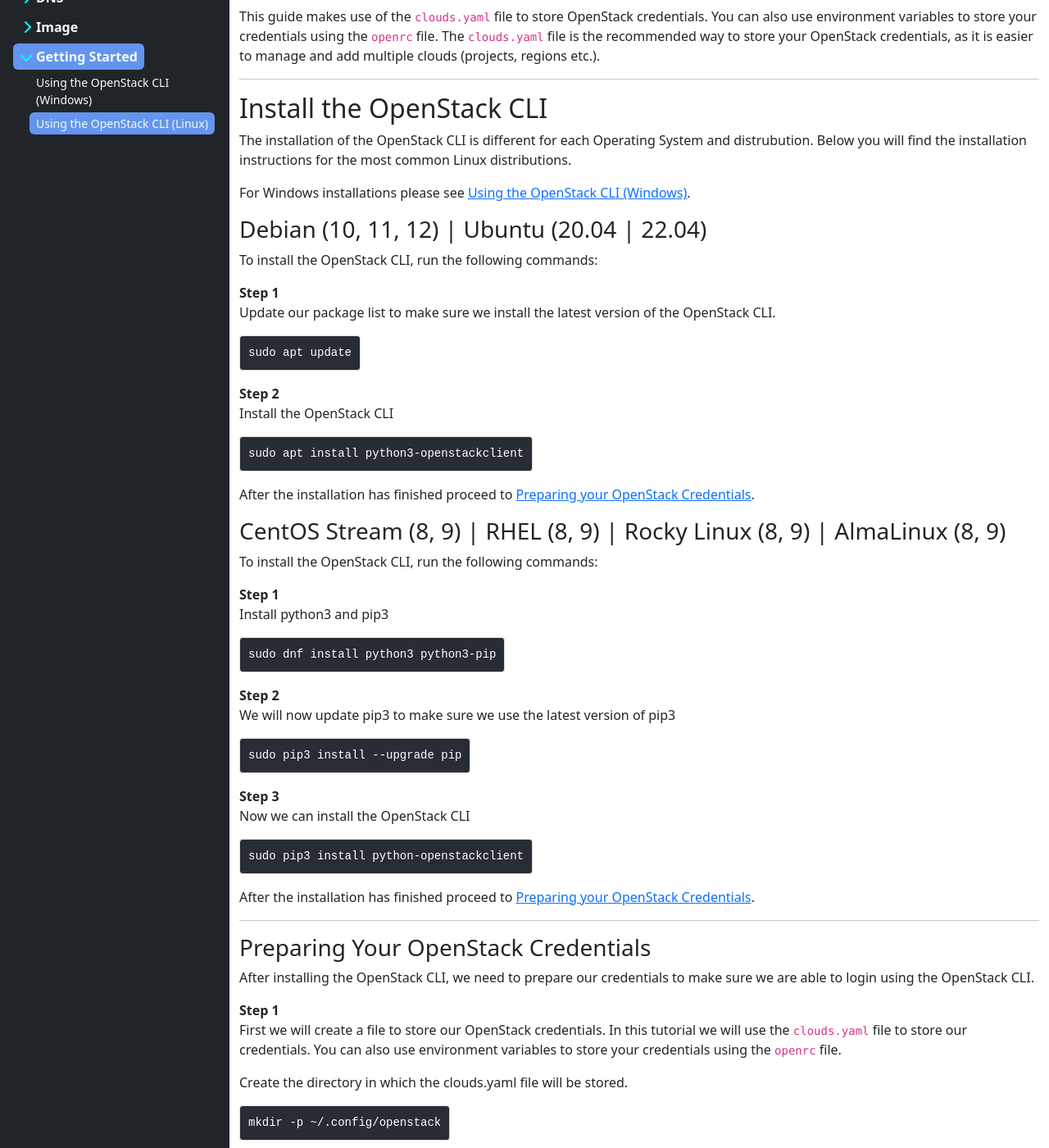
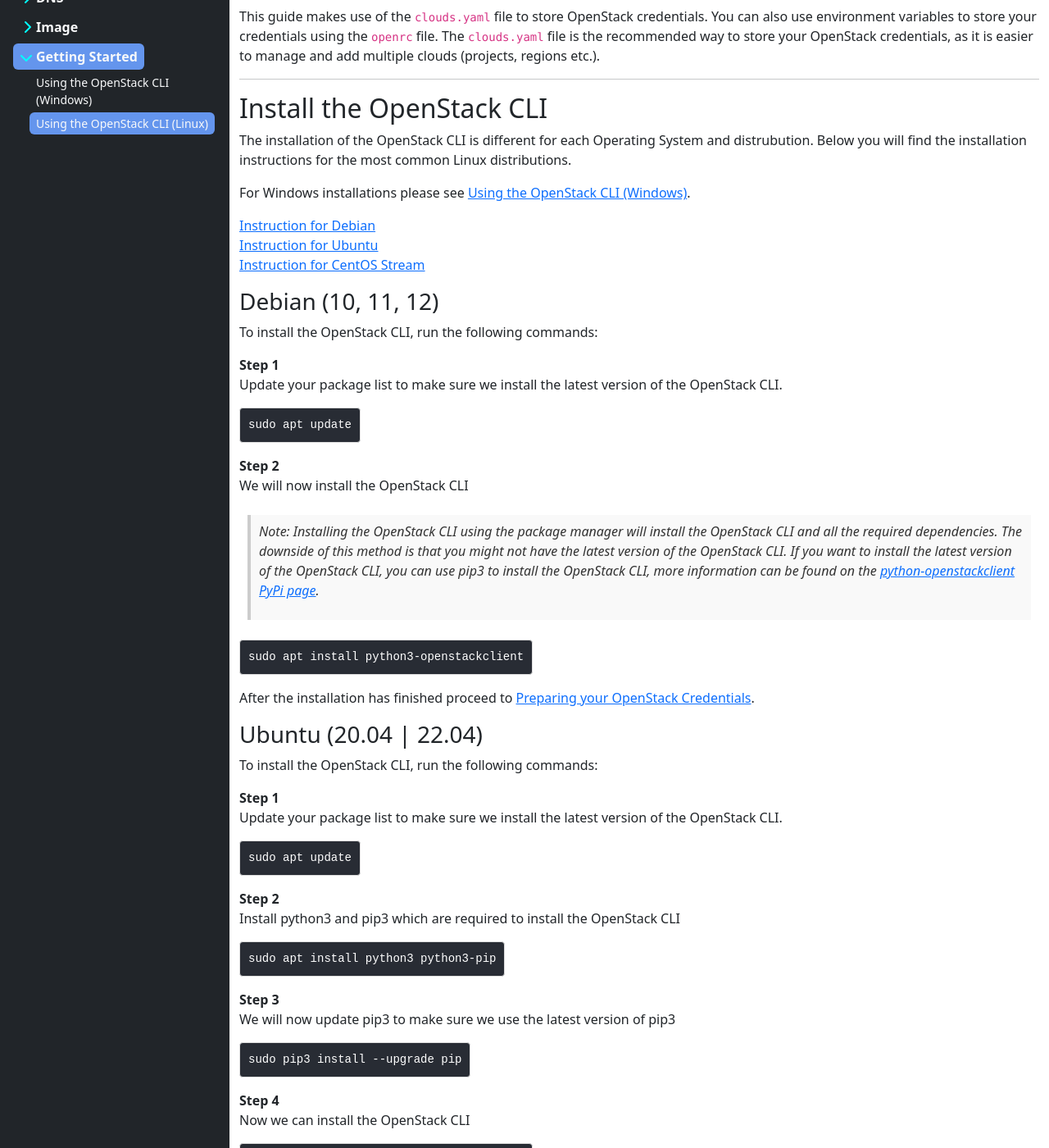
Before and after one commit to bkranendonk/OpenStack-Docs, a Jekyll site: the page built from _posts/getting-started/2024-03-04-using-the-cli-linux.md, in a window 1280 px wide and 1400 px high, scrolled down 288 px. Shown: the whole window at 82% size. Built offline with Jekyll 4.4.1, drawn with Linux system fonts in a browser that asks for light colours; some of the changed text lies outside the part shown.

Commit message:
Update OpenStack CLI installation instructions for Debian, Ubuntu, and CentOS Stream

````diff
--- a/_posts/getting-started/2024-03-04-using-the-cli-linux.md
+++ b/_posts/getting-started/2024-03-04-using-the-cli-linux.md
@@ -30,21 +30,63 @@
 For Windows installations please see
 [Using the OpenStack CLI (Windows)]({{ '/articles/using-the-cli-windows' | relative_url }}).
 
+[Instruction for Debian](#debian-10-11-12)
+[Instruction for Ubuntu](#ubuntu-2004--2204)
+[Instruction for CentOS Stream](#centos-stream-8-9--rhel-8-9--rocky-linux-8-9--almalinux-8-9)
 
-### Debian (10, 11, 12) | Ubuntu (20.04 | 22.04)
+### Debian (10, 11, 12)
 To install the OpenStack CLI, run the following commands:
 
 **Step 1**
-Update our package list to make sure we install the latest version of the
+Update your package list to make sure we install the latest version of the
 OpenStack CLI.
 ```bash
 sudo apt update
 ```
 
 **Step 2**
-Install the OpenStack CLI
+We will now install the OpenStack CLI
+
+> Note: Installing the OpenStack CLI using the package manager will install
+the OpenStack CLI and all the required dependencies. The downside of this
+method is that you might not have the latest version of the OpenStack CLI.
+If you want to install the latest version of the OpenStack CLI, you can use
+pip3 to install the OpenStack CLI, more information can be found on the
+[python-openstackclient PyPi page](https://pypi.org/project/python-openstackclient/).
+
 ```bash
 sudo apt install python3-openstackclient
+```
+
+After the installation has finished proceed to
+[Preparing your OpenStack Credentials](#preparing-your-openstack-credentials).
+
+### Ubuntu (20.04 | 22.04)
+To install the OpenStack CLI, run the following commands:
+
+**Step 1**
+Update your package list to make sure we install the latest version of the
+OpenStack CLI.
+```bash
+sudo apt update
+```
+
+**Step 2**
+Install python3 and pip3 which are required to install the OpenStack CLI
+```bash
+sudo apt install python3 python3-pip
+```
+
+**Step 3**
+We will now update pip3 to make sure we use the latest version of pip3
+```bash
+sudo pip3 install --upgrade pip
+```
+
+**Step 4**
+Now we can install the OpenStack CLI
+```bash
+sudo pip3 install python-openstackclient
 ```
 
 After the installation has finished proceed to
````
